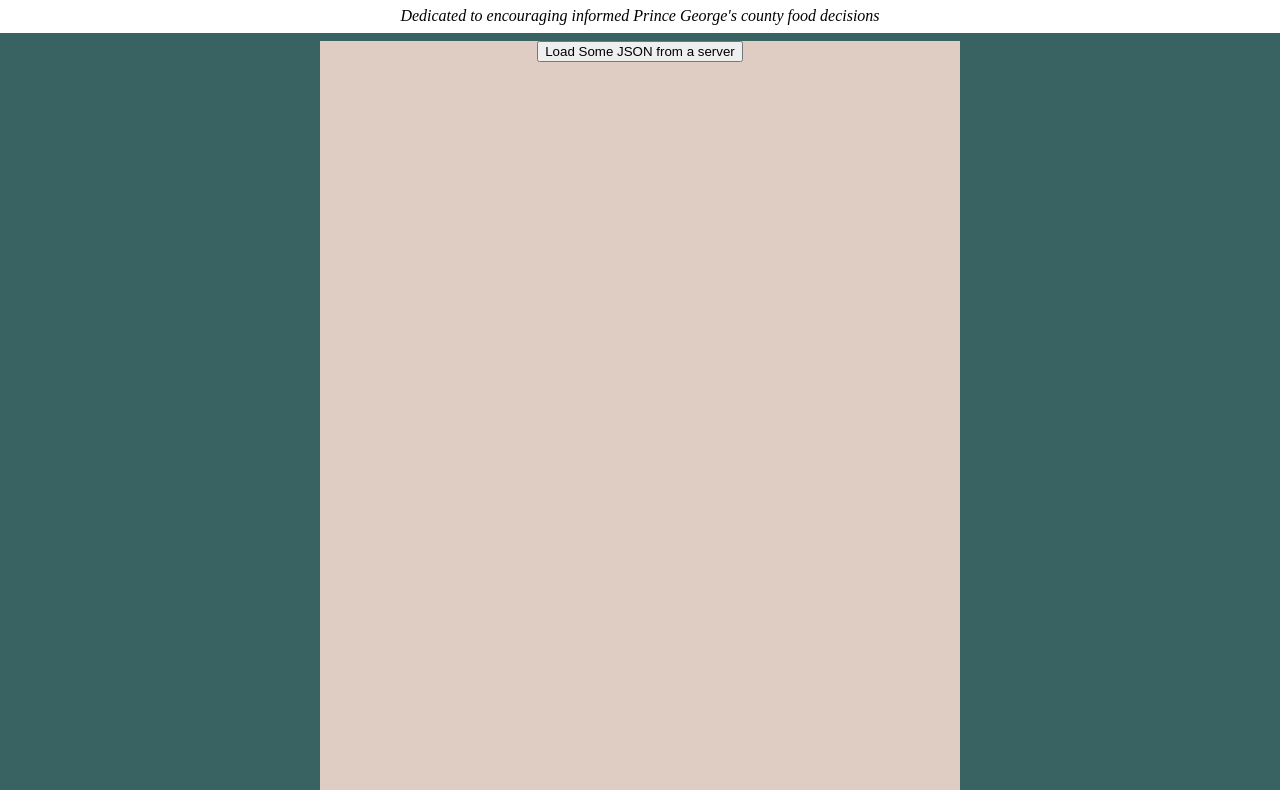
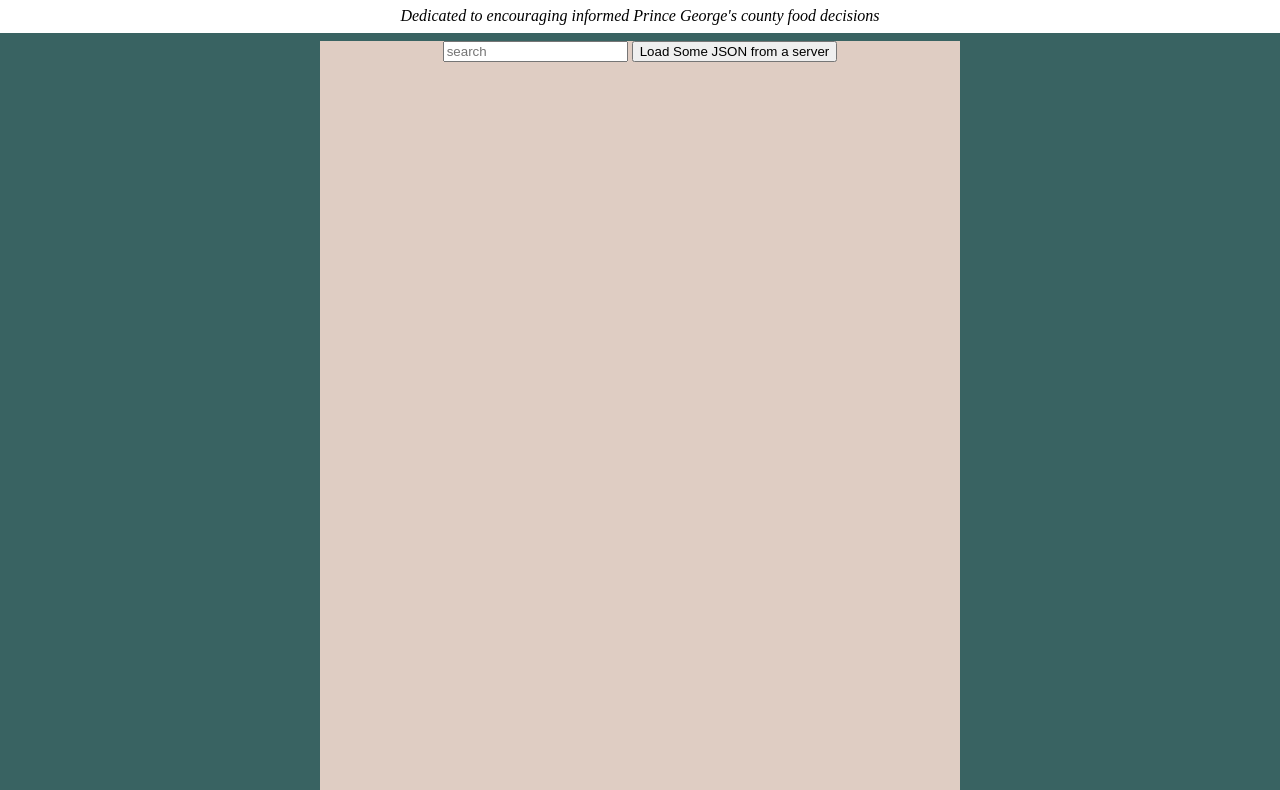
Before and after one commit to kangharo96/pg_food, a website: page public/index.html in a window 1280 px wide. Shown: the part 139-929 px from the top of the page. Drawn offline with Linux system fonts and the light colour scheme; no server answers.

Commit message:
Added search bar and button from lab_8

```diff
--- a/public/index.html
+++ b/public/index.html
@@ -20,7 +20,8 @@
     <em>Dedicated to encouraging informed Prince George's county food decisions</em>
   </div>
   <div class='content'>
-      <button class="button" onclick="loadData()">Load Some JSON from a server</button>
+    <input type='text' placeholder='search'>
+    <button class="button" onclick="loadData()">Load Some JSON from a server</button>
     <ul class='templist'></ul>
   </div>
   <script>
```
